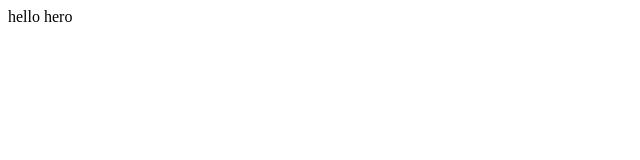
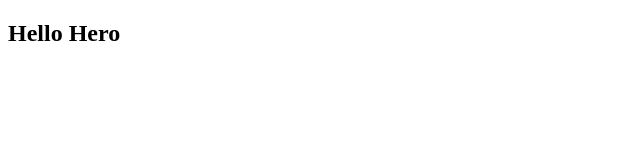
Before and after one commit to tristanlyx/Superhero, a plain HTML site: page index.html in a window 1280 px wide. Shown: the whole page, without its empty margins (0-640 px from the left). Drawn offline with Linux system fonts and the light colour scheme.

Commit message:
Update index.html

```diff
--- a/index.html
+++ b/index.html
@@ -2,6 +2,6 @@
 <HTML>
 <HEAD> <TITLE> Hello Hero </title> </head>
 <body>
-hello hero
+  <h2>Hello Hero</h2>
 </body>
 </html>
```
